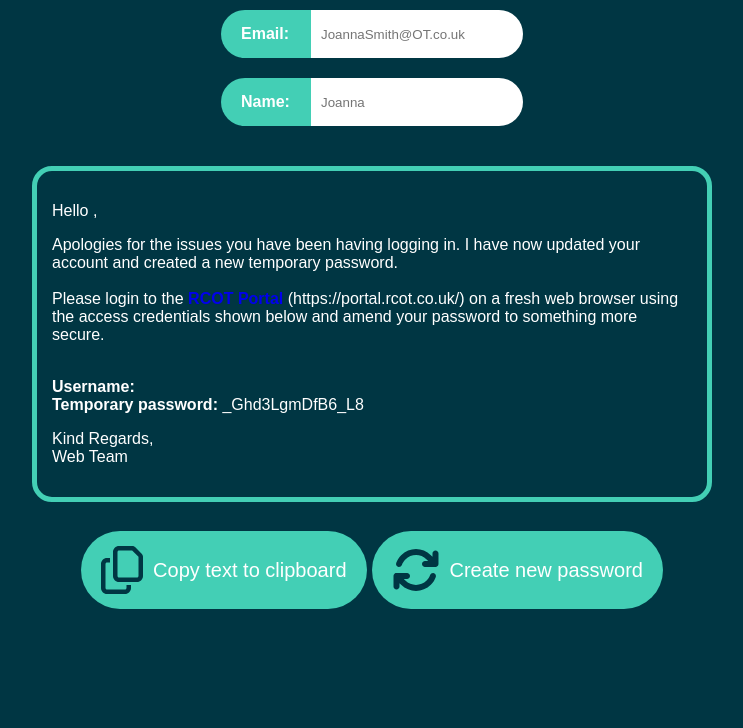
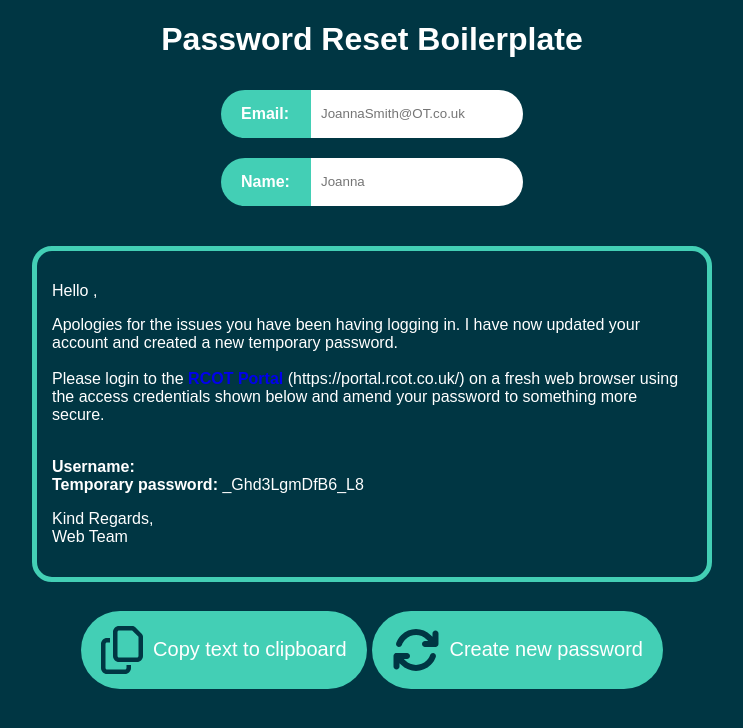
Before and after one commit to sam-rcot/boilerplateReact, a React (Vite) app: page / in a window 1280 px wide. Shown: the top 728 px of the page, without its empty margins (268-1011 px from the left). Built offline with nearby package versions, Linux system fonts and the light colour scheme.

Commit message:
Updated button components

```diff
--- /dev/null
+++ b/src/components/passwordbutton/passwordbutton.tsx
@@ -0,0 +1,33 @@
+import { FontAwesomeIcon } from '@fortawesome/react-fontawesome';
+import { faArrowsRotate } from '@fortawesome/free-solid-svg-icons';
+import styles from '../userdetails/userdetails.module.scss';
+import generatePassword from "../../utils/generatePassword";
+
+type PasswordButtonProps = {
+    pressedButtonId: string,
+    handleButtonPress: (id: string) => void,
+    handleButtonRelease: () => void,
+    setPassword: (password: string) => void,
+};
+
+const PasswordButton = ({ pressedButtonId, handleButtonPress, handleButtonRelease, setPassword }: PasswordButtonProps) => {
+    const handleNewPassword = () => {
+        const newPassword = generatePassword();
+        setPassword(newPassword);
+    };
+
+    return (
+        <button
+            className={`${styles.button} ${pressedButtonId === 'newPasswordButton' ? styles['buttonPressed'] : ''}`}
+            onMouseDown={() => handleButtonPress('newPasswordButton')}
+            onMouseUp={handleButtonRelease}
+            onMouseLeave={handleButtonRelease}
+            onClick={handleNewPassword}
+        >
+            <FontAwesomeIcon icon={faArrowsRotate} size="3x" className={styles.buttonIcon} />
+            <span className={styles.buttonText}>Create new password</span>
+        </button>
+    );
+};
+
+export default PasswordButton;
--- a/src/components/passwordreset/passwordreset.tsx
+++ b/src/components/passwordreset/passwordreset.tsx
@@ -10,6 +10,7 @@ function PasswordReset() {
 
   return (
     <div className={styles.PasswordReset}>
+      <h1>Password Reset Boilerplate</h1>
       <UserForm setEmail={setEmail} setFirstName={setFirstName} />
       <UserDetails email={email} firstName={firstName} />
 
--- a/src/components/userdetails/userdetails.tsx
+++ b/src/components/userdetails/userdetails.tsx
@@ -5,6 +5,7 @@ import { FontAwesomeIcon } from '@fortawesome/react-fontawesome';
 import { faCopy } from '@fortawesome/free-regular-svg-icons';
 import { faArrowsRotate } from '@fortawesome/free-solid-svg-icons';
 import CopyButton from '../copybutton/copybutton';
+import PasswordButton from '../passwordbutton/passwordbutton';
 
 type UserDetailsProps = {
     email: string,
@@ -78,16 +79,12 @@ const UserDetails = ({ email, firstName }: UserDetailsProps) => {
                         handleButtonRelease={handleButtonRelease}
                         resultRef={resultRef}
                     />
-                    <button
-                        className={`${styles.button} ${pressedButtonId === 'newPasswordButton' ? styles['buttonPressed'] : ''}`}
-                        onMouseDown={() => handleButtonPress('newPasswordButton')}
-                        onMouseUp={handleButtonRelease}
-                        onMouseLeave={handleButtonRelease}
-                        onClick={handleNewPassword}
-                    >
-                        <FontAwesomeIcon icon={faArrowsRotate} size="3x" className={styles.buttonIcon} />
-                        <span className={styles.buttonText}>Create new password</span>
-                    </button>
+                    <PasswordButton
+                        pressedButtonId={pressedButtonId}
+                        handleButtonPress={handleButtonPress}
+                        handleButtonRelease={handleButtonRelease}
+                        setPassword={setPassword}
+                    />
                 </div>
             </div>
         </>
```
